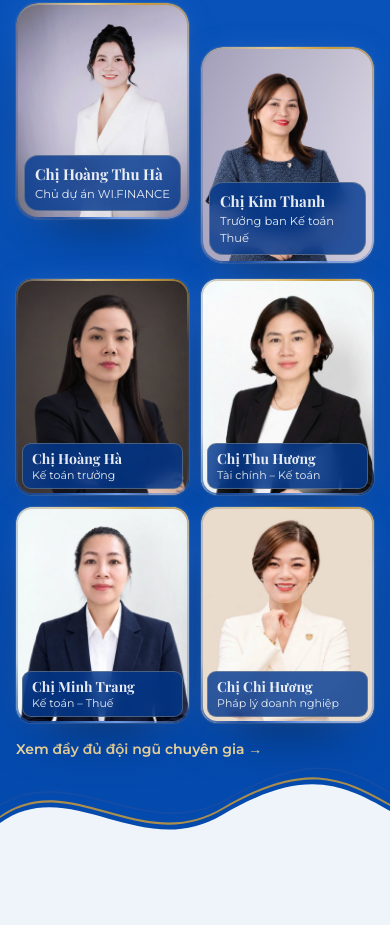
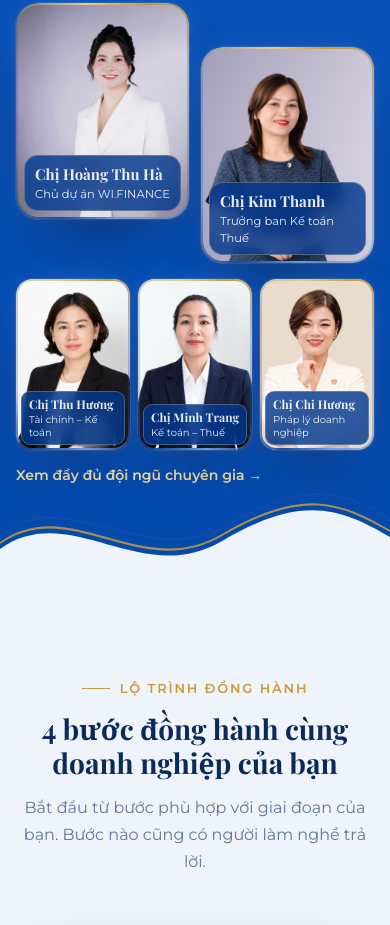
Before and after one commit to dungbinh1-creator/hieu-thue-dung-2-buoi, a plain HTML site: page index.html in a window 390 px wide. Shown: the part 1079-2004 px from the top of the page. Drawn offline with nearby package versions, Linux system fonts and the light colour scheme.

Commit message:
Bỏ chị Đào Thị Hoàng Hà khỏi đội ngũ trên trang
Hàng chân dung ở đầu trang còn 3 người, chia 3 cột cả trên điện thoại.

Co-Authored-By: Claude Opus 5.5 <noreply@anthropic.com>

```diff
--- a/index.html
+++ b/index.html
@@ -585,7 +585,7 @@ footer .fcontact a{ color: var(--on-blue-gold); }
   .final-actions .cta, .final-actions .btn-line{ width: 100%; }
 }
 
-/* ====== Đội ngũ (6 thẻ) ====== */
+/* ====== Đội ngũ (5 thẻ) ====== */
 .team{ display: grid; grid-template-columns: repeat(3, 1fr); gap: 24px; }
 .mem{ overflow: hidden; display: grid; grid-template-rows: auto 1fr; }
 .mem .photo{ aspect-ratio: 4/5; overflow: hidden; border-radius: var(--radius) var(--radius) 0 0; background: var(--mist); }
@@ -602,7 +602,7 @@ footer .fcontact a{ color: var(--on-blue-gold); }
 .mem .ticks li{ font-size: 14.5px; line-height: 1.55; }
 
 /* ====== Đội ngũ ở hero (chân dung nhỏ) ====== */
-.crew{ display: grid; grid-template-columns: repeat(4, 1fr); gap: 12px; margin-top: 8px; }
+.crew{ display: grid; grid-template-columns: repeat(3, 1fr); gap: 12px; margin-top: 8px; }
 .portrait.sm{ aspect-ratio: 2/3; border-radius: 16px; }
 .portrait.sm img{ object-position: 50% 6%; }
 .portrait.sm .mono{ position: absolute; inset: 0; display: grid; justify-items: center; align-content: start; padding-top: 24%; border-radius: inherit;
@@ -622,11 +622,7 @@ footer .fcontact a{ color: var(--on-blue-gold); }
   .mem .body{ padding: 16px 16px 18px; }
   .mem h3{ font-size: 18px; margin: 4px 0 10px; }
   .mem .ticks li{ font-size: 13.5px; padding-left: 26px; }
-  .crew{ grid-template-columns: 1fr 1fr; gap: 12px; }
-  .portrait.sm{ aspect-ratio: 4/5; }
-  .portrait.sm img{ object-position: 50% 12%; }
-  .portrait.sm figcaption{ left: 6px; right: 6px; bottom: 6px; padding: 6px 9px; font-size: 11px; }
-  .portrait.sm figcaption b{ font-size: 14px; }
+  .crew{ gap: 8px; }
 }
 
 /* ====== Toast ====== */
@@ -756,10 +752,6 @@ footer .fcontact a{ color: var(--on-blue-gold); }
         </figure>
       </div>
       <div class="crew">
-        <figure class="portrait sm  glow">
-          <img src="assets/chi-dao-hoang-ha.jpg" alt="Chị Đào Thị Hoàng Hà" width="720" height="900" loading="lazy">
-          <figcaption><b>Chị Hoàng Hà</b>Kế toán trưởng</figcaption>
-        </figure>
         <figure class="portrait sm  glow">
           <img src="assets/chi-thu-huong.jpg" alt="Chị Trương Thị Thu Hương" width="720" height="900" loading="lazy">
           <figcaption><b>Chị Thu Hương</b>Tài chính – Kế toán</figcaption>
@@ -1112,14 +1104,6 @@ footer .fcontact a{ color: var(--on-blue-gold); }
         </div>
       </article>
       <article class="mem  glow reveal">
-        <div class="photo"><img src="assets/chi-dao-hoang-ha.jpg" alt="Chị Đào Thị Hoàng Hà" loading="lazy" width="720" height="900"></div>
-        <div class="body">
-          <div class="role">Kế toán trưởng</div>
-          <h3>Chị Đào Thị Hoàng Hà</h3>
-          <ul class="ticks"><li>Gần 19 năm kinh nghiệm Kế toán – Thuế</li><li>Gần 9 năm giữ vai trò Kế toán trưởng, hiện là Kế toán trưởng doanh nghiệp</li></ul>
-        </div>
-      </article>
-      <article class="mem  glow reveal">
         <div class="photo"><img src="assets/chi-thu-huong.jpg" alt="Chị Trương Thị Thu Hương" loading="lazy" width="720" height="900"></div>
         <div class="body">
           <div class="role">Tài chính – Kế toán</div>
```
Also changed, not shown: assets/chi-dao-hoang-ha.jpg (deleted).
